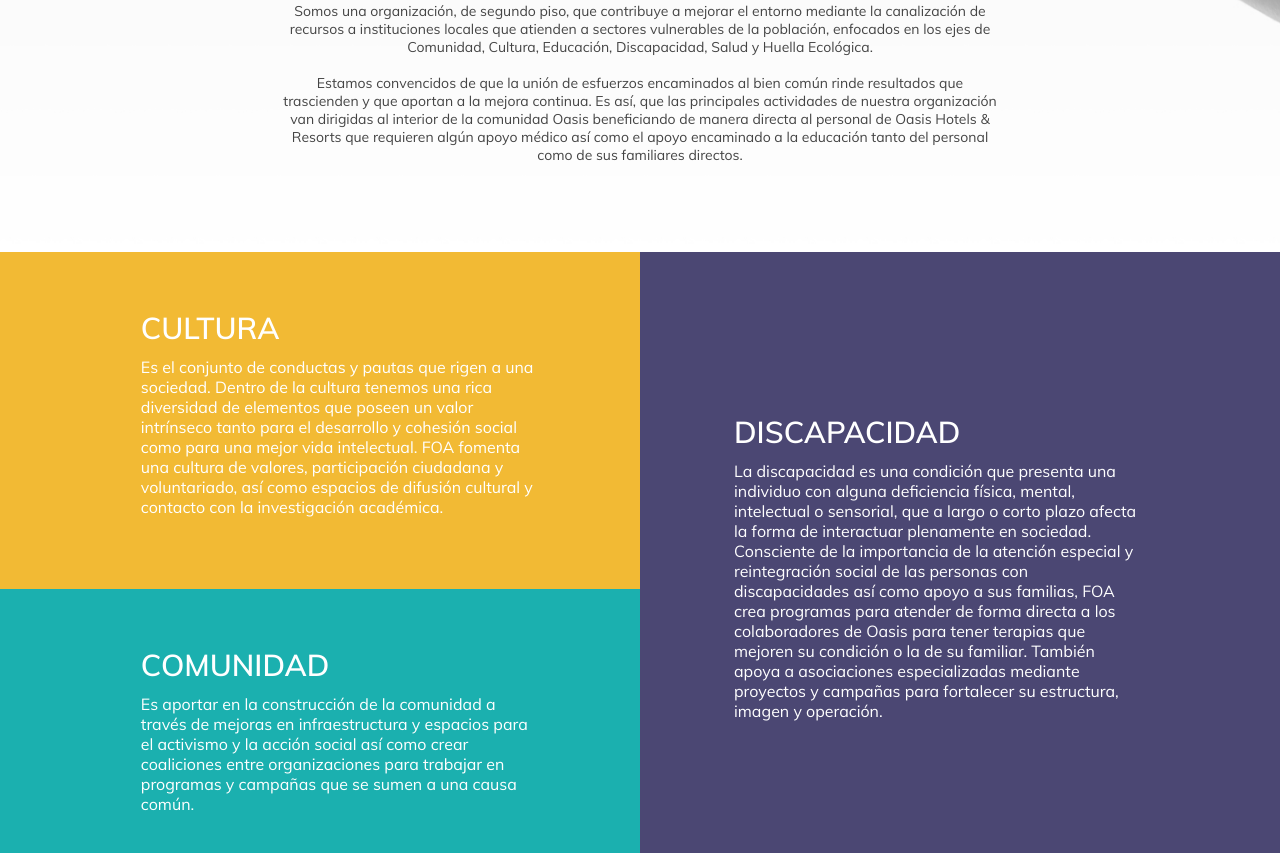
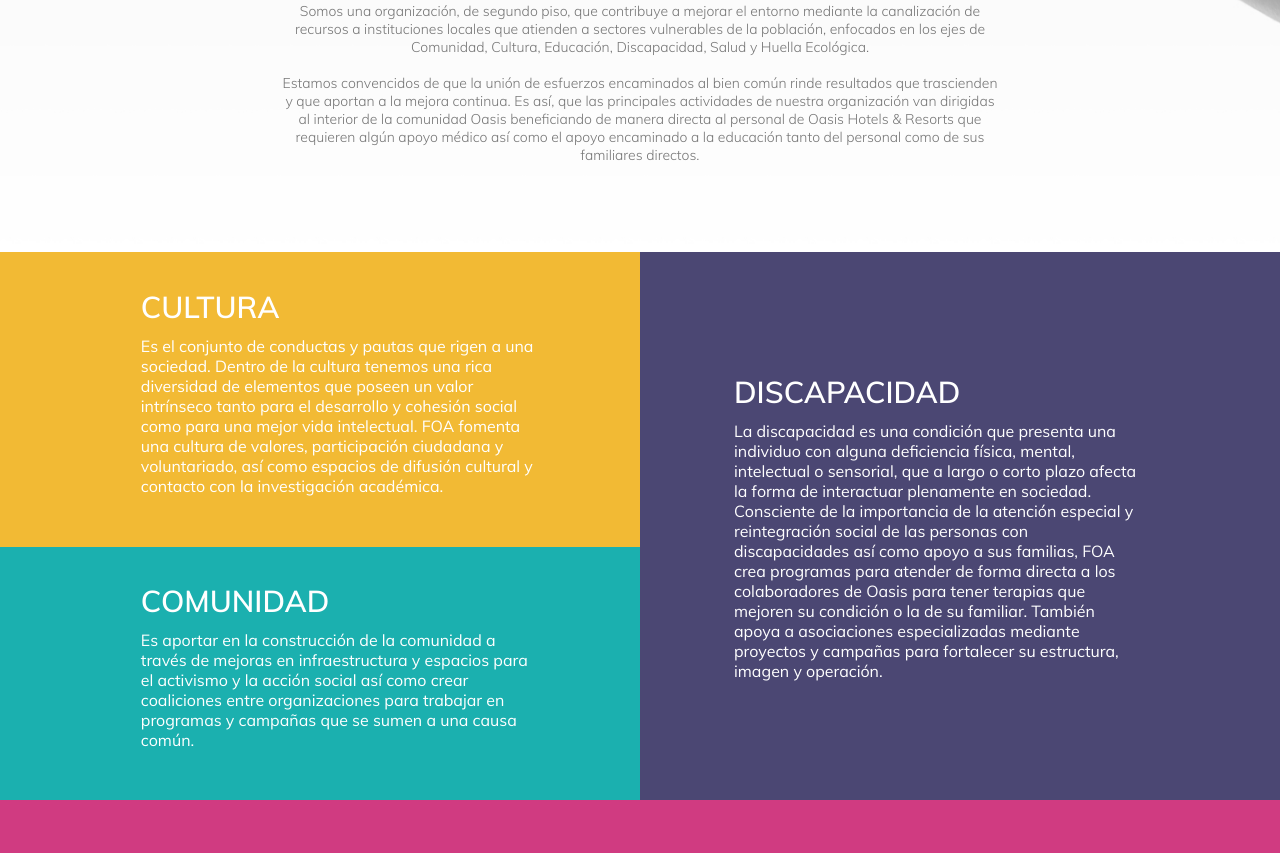
Before and after one commit to hstrejolunaoasis/test-web-bootstrap, a website built with webpack: page dist/index.html in a window 1280 px wide. Shown: the part 659-1512 px from the top of the page. Built offline with nearby package versions, Linux system fonts and the light colour scheme.

Commit message:
more changes

```diff
--- a/src/scss/base/_fonts.scss
+++ b/src/scss/base/_fonts.scss
@@ -41,3 +41,8 @@
   font-family: Muli-Regular;
   src: url("/fonts/Muli-Regular.ttf")
 }
+
+@font-face{
+  font-family: Muli-ExtraLight;
+  src: url("/fonts/Muli-ExtraLight.ttf")
+}
--- a/src/scss/styles.scss
+++ b/src/scss/styles.scss
@@ -53,10 +53,10 @@ label {
 
 .hero__text {
   p {
-    font-family: Muli-Regular;
+    font-family: Muli-Light;
     line-height: 18px;
     font-size: 14px;
-    color: #444444;
+    color: #444444bc;
   }
 }
 
@@ -115,6 +115,8 @@ label {
   }
 
   #grid__cul {
+    padding-block-start: 35px;
+    padding-block-end: 35px;
     padding-inline-start: 11vw;
     padding-inline-end: 8vw;
     @media (min-width: 1500px) {
@@ -129,7 +131,7 @@ label {
     background-color: #f2ba34;
   }
   #grid__dis {
-    padding-block-start: 20vh;
+    padding-block-start: 15vh;
     h2,
     p {
       padding-inline-start: 30px;
@@ -152,6 +154,8 @@ label {
     background-color: #4b4773;
   }
   #grid__com {
+    padding-block-start: 34px;
+    padding-block-end: 34px;
     padding-inline-start: 11vw;
     padding-inline-end: 8vw;
     @media (min-width: 1500px) {
```
Also changed, not shown: dist/index.html, 1 other file.
